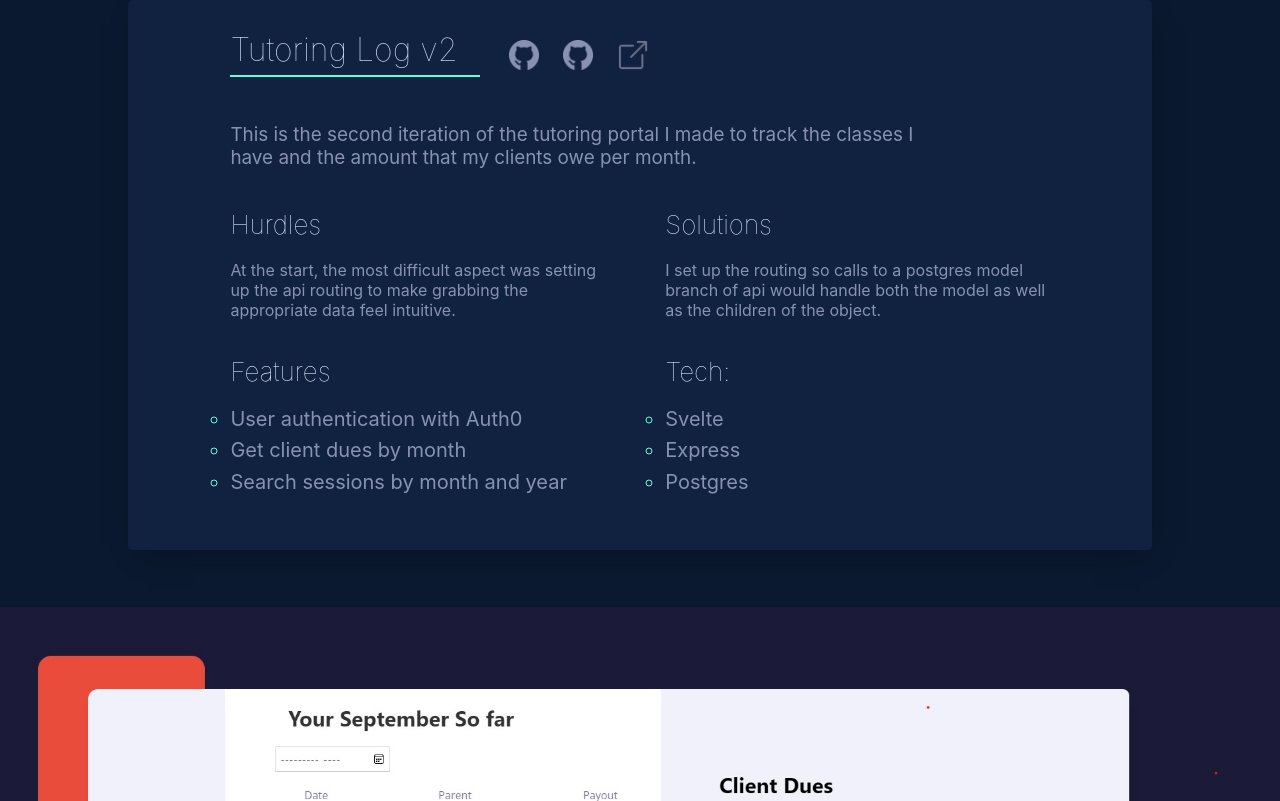
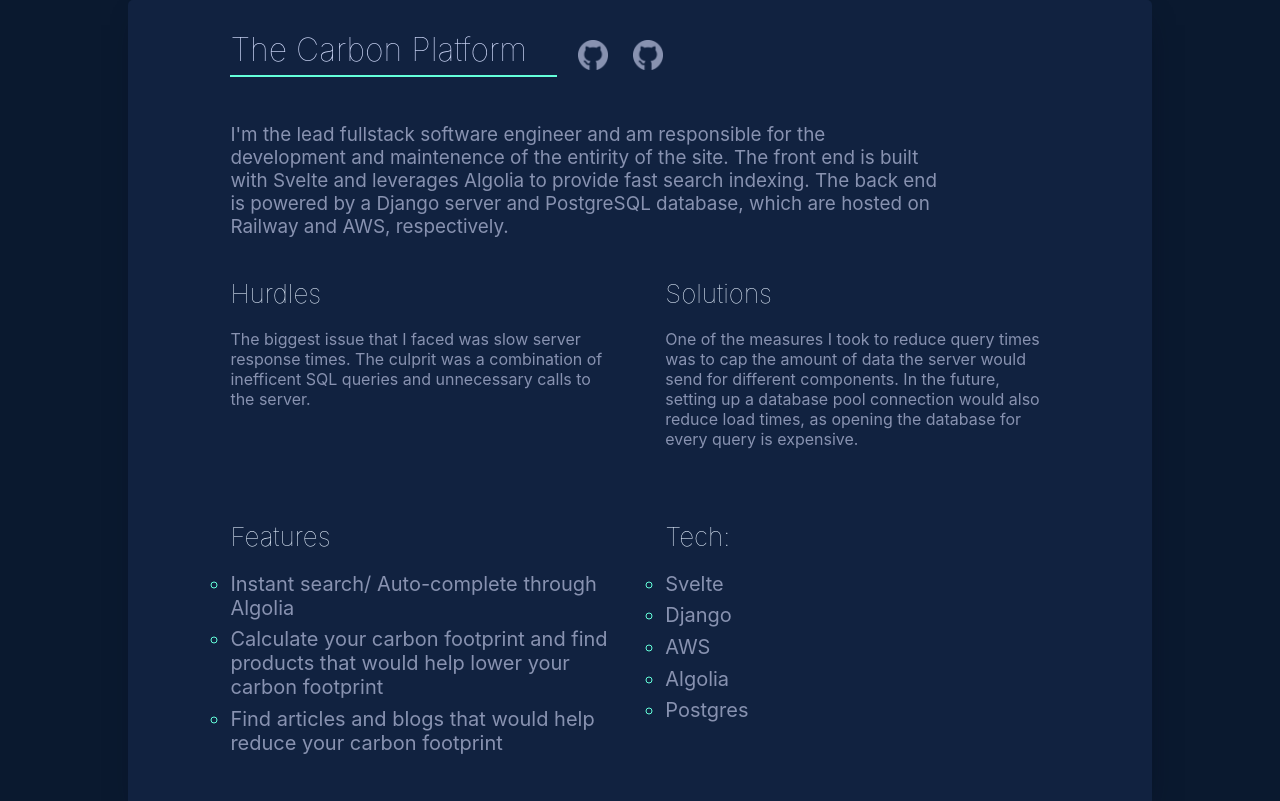
Before and after one commit to sb3-spec/v2, a Svelte app: page / in a window 1280 px wide. Shown: the part 1619-2420 px from the top of the page. Built offline with nearby package versions, Linux system fonts and the light colour scheme.

Commit message:
Added new project for the Carbon Platform

```diff
--- a/package.json
+++ b/package.json
@@ -20,6 +20,7 @@
   "dependencies": {
     "pretty-ms": "^8.0.0",
     "sirv-cli": "^2.0.0",
+    "svelte-spa-router": "^3.3.0",
     "url-parse": "^1.5.10",
     "winston": "^3.8.2"
   }
--- a/src/App.svelte
+++ b/src/App.svelte
@@ -1,101 +1,27 @@
 <script>
-	import Navbar from './components/Navbar.svelte';
-	import About from './components/About.svelte';
-	import Projects from './components/Projects.svelte';
-	import Tech from './components/Tech.svelte';
-	import Contact from './components/Contact.svelte'
+	import Router from "svelte-spa-router";
+
+	import Home from "./pages/Home.svelte";
+	import Image from "./pages/Image.svelte";
 
 
 
-
+	const routes = {
+		'/': Home,
+		'/image/:image-url': Image
+	}
 
 </script>
 
-<svelte:head  >
-	<title>Robert Sheffield</title>
-</svelte:head>
-
 <main>
-	<header>
-		<Navbar />
-	</header>
-	<div class="intro" id="intro">
-		<h3>My name is</h3>
-        <h1 class="name">Robert Sheffield</h1>
-        <h1 class="sub-header">I build web applications</h1>
-	</div>
-	<div class="content">
-		<About />
-		<Projects />
-		<Contact />
-	</div>
+	<Router routes={routes} />
 </main>
 
 <style>
-
-	header {
-		position: sticky;
-		top: 0;
-		z-index: 20;
-	}
-
-	.content {
-		display: flex;
-		flex-direction: column;
-		position: relative;
-		top: 200px;
-	}
-
-	.content::-webkit-scrollbar {
-  		width: 10px;
-	}
-
-	.content::-webkit-scrollbar-track {
-		background-color: var(--navy) !important;
-	}
-
-
-	.intro {
-		display: flex;
-        flex-direction: column;
-        text-align: center;
-		position: relative;
-		top: 100px;
-		z-index: -1;
-	}
-
-	.intro h1 {
-		font-size: 80px;
-		font-weight: 400;
-        margin: 0;
-	}
-
-	.sub-header {
-		color: var(--slate)
-	}
-
-	.intro h3 {
-		font-size: 30px;
-		color: var(--green);
-		font-weight: 400;
-	}
-
 	@media (max-width: 900px) {
 
 		main {
 			display: block;
 		}
-		.intro {
-
-		}
-
-		.intro h1 {
-			font-size: 45px;
-		}
-
-		.content {
-			display: block;
-			padding-bottom: 40vh;
-		}
 	}
 </style>
--- a/src/components/Project.svelte
+++ b/src/components/Project.svelte
@@ -55,7 +55,7 @@
     </div>
 
     <div class="project-image">
-        <img src={project.img[0]} alt="placeholder" />
+        <a href={`/#/image/${project.img[0]}`}><img src={project.img[0]} alt="placeholder" /></a>
     </div>
 </div>
 
@@ -151,6 +151,7 @@
         width: 100%;
         object-fit: scale-down;
         height: 775px;
+        border-radius: 15px;
     }
 
 
--- /dev/null
+++ b/src/pages/Home.svelte
@@ -0,0 +1,85 @@
+<script>
+    import Navbar from "../components/Navbar.svelte";
+    import About from "../components/About.svelte";
+    import Projects from "../components/Projects.svelte";
+    import Contact from "../components/Contact.svelte";
+</script>
+
+<div class="home">
+    <header>
+		<Navbar />
+	</header>
+	<div class="intro" id="intro">
+		<h3>My name is</h3>
+        <h1 class="name">Robert Sheffield</h1>
+        <h1 class="sub-header">I build web applications</h1>
+	</div>
+	<div class="content">
+		<About />
+		<Projects />
+		<Contact />
+	</div>
+</div>
+
+<style>
+
+	header {
+		position: sticky;
+		top: 0;
+		z-index: 20;
+	}
+
+	.content {
+		display: flex;
+		flex-direction: column;
+		position: relative;
+		top: 200px;
+	}
+
+	.content::-webkit-scrollbar {
+  		width: 10px;
+	}
+
+	.content::-webkit-scrollbar-track {
+		background-color: var(--navy) !important;
+	}
+
+
+	.intro {
+		display: flex;
+        flex-direction: column;
+        text-align: center;
+		position: relative;
+		top: 100px;
+		z-index: -1;
+	}
+
+	.intro h1 {
+		font-size: 80px;
+		font-weight: 400;
+        margin: 0;
+	}
+
+	.sub-header {
+		color: var(--slate)
+	}
+
+	.intro h3 {
+		font-size: 30px;
+		color: var(--green);
+		font-weight: 400;
+	}
+
+	@media (max-width: 900px) {
+
+
+		.intro h1 {
+			font-size: 45px;
+		}
+
+		.content {
+			display: block;
+			padding-bottom: 40vh;
+		}
+	}
+</style>
--- /dev/null
+++ b/src/pages/Image.svelte
@@ -0,0 +1,7 @@
+<script>
+    import {onMount} from 'svelte';
+
+    onMount(() => {
+        console.log(window.location.href)
+    })
+</script>
--- a/src/stores/ProjectStore.js
+++ b/src/stores/ProjectStore.js
@@ -1,6 +1,34 @@
 import { writable } from 'svelte/store';
 
 export const ProjectStore = writable([
+    {
+        title: 'The Carbon Platform',
+        img: ["./images/portfolio-projects/carbon_platform/the_carbon_platform_1.jpg"],
+        description: "I'm the lead fullstack software engineer and am responsible for the development and maintenence of the entirity of the site. The front end is built with Svelte and leverages \
+        Algolia to provide fast search indexing. The back end is powered by a Django server and PostgreSQL database, which are hosted on Railway and AWS, respectively.",
+        keyInfo: {
+            "Hurdles": "The biggest issue that I faced was slow server response times. The culprit was a combination of inefficent SQL queries \
+            and unnecessary calls to the server.",
+            "Solutions":
+                "One of the measures I took to reduce query times was to cap the amount of data the server would send for different components.\
+                In the future, setting up a database pool connection would also reduce load times, as opening the database for every query is expensive.",
+        },
+        features: [
+            "Instant search/ Auto-complete through Algolia",
+            "Calculate your carbon footprint and find products that would help lower your carbon footprint",
+            "Find articles and blogs that would help reduce your carbon footprint"
+        ],
+        tech: [
+            "Svelte", "Django", "AWS", "Algolia", "Postgres"
+        ],
+        liveLink: '',
+        githubLinks: {
+            client: 'https://github.com/sb3-spec/eco-marketplace-web_client-v1',
+            server: 'https://github.com/sb3-spec/eco-marketplace-backend-v1'
+        }
+
+
+    },
     {
         title: 'Tutoring Log v2',
         img: ["./images/portfolio-projects/tutoring-portal-2/dashboard.jpg"],
```
Also changed, not shown: public/images/portfolio-projects/carbon_platform/the_carbon_platform_1.jpg (added), src/components/Image.svelte (added), 1 other file (tests, documents, lock files or other folders).
